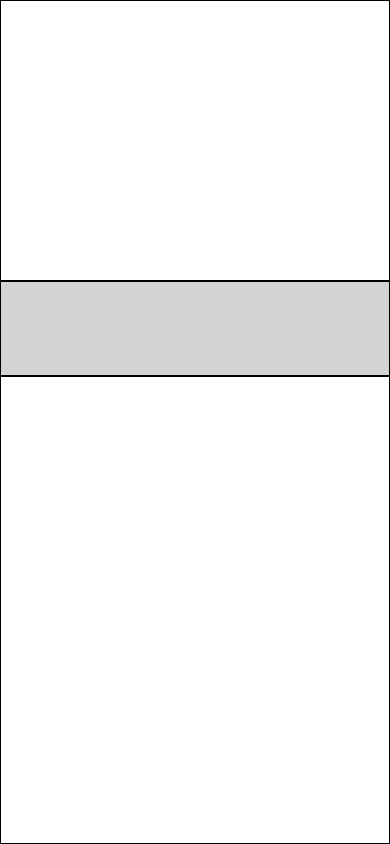
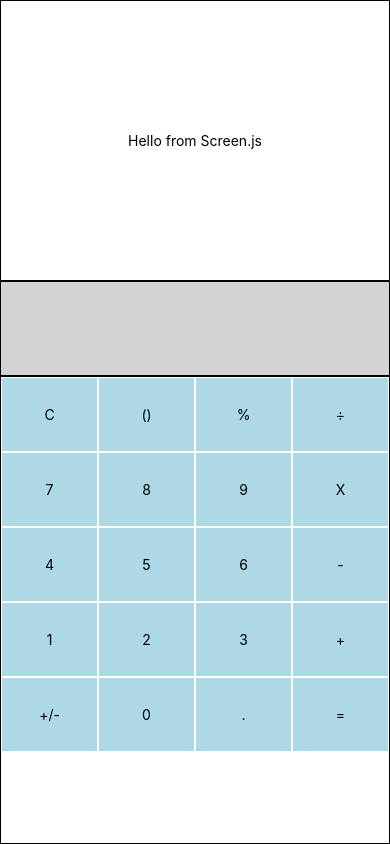
Before and after one commit to Yoni-Satat/calculator, a React Native app: screen / in a window 390 px wide. Built offline with nearby package versions, Linux system fonts and the light colour scheme.

Commit message:
add Screen.js and fixed buttons

```diff
--- a/src/components/calcComponents/Calculator.js
+++ b/src/components/calcComponents/Calculator.js
@@ -1,14 +1,19 @@
 import React, { Component } from 'react';
-import { View, StyleSheet } from 'react-native';
+import { View, StyleSheet, ToastAndroid } from 'react-native';
 import KeyBoard from './KeyBoard';
+import Screen from './Screen';
 
 export class Calculator extends Component {
+    constructor(props) {
+        super(props);
+
+        this.state = {input: 'Hello from Screen.js'};
+    }
+
   render() {
     return (
       <View style={styles.container}>
-        <View style={styles.inputField}>
-
-        </View>
+        <Screen input={this.state.input} />
         <View style={styles.navBar}>
 
         </View>
@@ -23,13 +28,6 @@ const styles = StyleSheet.create({
         flex: 1,
         backgroundColor: '#000',
     },
-    inputField: {
-        flex: 3,
-        backgroundColor: '#fff',
-        borderBottomLeftRadius: 1,
-        borderColor: '#000',
-        borderWidth: 1,
-    },
     navBar: {
         flex: 1,
         backgroundColor: 'lightgray',
--- a/src/components/calcComponents/KeyBoard.js
+++ b/src/components/calcComponents/KeyBoard.js
@@ -1,23 +1,58 @@
 import React, { Component } from 'react';
 import { StyleSheet, View } from 'react-native';
+import SingleKey from './SingleKey';
 
 export class KeyBoard extends Component {
+
   render() {
     return (
-      <View style={styles.keyPad}>
-
+      <View style={styles.keyBoard}>
+        <View style={styles.boardRow}>
+          <SingleKey title='C' />
+          <SingleKey title='()'/>
+          <SingleKey title='%' />
+          <SingleKey title='÷' />
+        </View>
+        <View style={styles.boardRow}>
+          <SingleKey title='7' />
+          <SingleKey title='8'/>
+          <SingleKey title='9' />
+          <SingleKey title='X' />
+        </View>
+        <View style={styles.boardRow}>
+          <SingleKey title='4' />
+          <SingleKey title='5'/>
+          <SingleKey title='6' />
+          <SingleKey title='-' />
+        </View>
+        <View style={styles.boardRow}>
+          <SingleKey title='1' />
+          <SingleKey title='2'/>
+          <SingleKey title='3' />
+          <SingleKey title='+' />
+        </View>
+        <View style={styles.boardRow}>
+          <SingleKey title='+/-' />
+          <SingleKey title='0'/>
+          <SingleKey title='.' />
+          <SingleKey title='=' />
+        </View>
       </View>
     )
   }
 }
 
 const styles = StyleSheet.create({
-    keyPad: {
+    keyBoard: {
         flex: 5,
         backgroundColor: '#fff',
         borderColor: '#000',
         borderWidth: 1,
-    }
+    },
+    boardRow: {
+      flexDirection: 'row',
+      justifyContent: 'center',
+  }
 });
 
 export default KeyBoard;
--- /dev/null
+++ b/src/components/calcComponents/Screen.js
@@ -0,0 +1,28 @@
+import React, { Component } from 'react';
+import { View, Text, StyleSheet } from 'react-native';
+
+export class Screen extends Component {
+  render() {
+    return (
+      <View style={styles.inputField}>
+          <Text>
+            {this.props.input}
+          </Text>
+      </View>
+    )
+  }
+}
+
+const styles = StyleSheet.create({
+    inputField: {
+        flex: 3,
+        backgroundColor: '#fff',
+        borderBottomLeftRadius: 1,
+        borderColor: '#000',
+        borderWidth: 1,
+        justifyContent: 'center',
+        alignItems: 'center',
+    },
+})
+
+export default Screen;
--- a/src/components/calcComponents/SingleKey.js
+++ b/src/components/calcComponents/SingleKey.js
@@ -1,19 +1,32 @@
 import React, { Component } from 'react';
-import {View, Button } from 'react-native';
+import {Text, StyleSheet, TouchableOpacity, ToastAndroid } from 'react-native';
 
 export class SingleKey extends Component {
+
+    handleClick = () => {
+        ToastAndroid.show('clicked: ' + this.props.title, ToastAndroid.SHORT)
+    }
+
   render() {
     return (
-      <View style={{width: 60, height: 60}}>
-        <Button
-          title={this.props.title}
-          onPress={this.handleClick}
-          color='#D6D6E8'
-          accessibilityLabel='Calculator button'
-        />
-      </View>
+        <TouchableOpacity style={styles.btn} onPress={this.handleClick}>
+            <Text>{this.props.title}</Text>
+        </TouchableOpacity>
     )
   }
 }
 
+const styles = StyleSheet.create({
+    btn: {
+        backgroundColor: 'lightblue',
+        flex: 1,
+        height: 75,
+        width: 75,
+        borderWidth: 1,
+        borderColor: '#fff',
+        justifyContent: 'center',
+        alignItems: 'center',
+    }
+});
+
 export default SingleKey;
```
